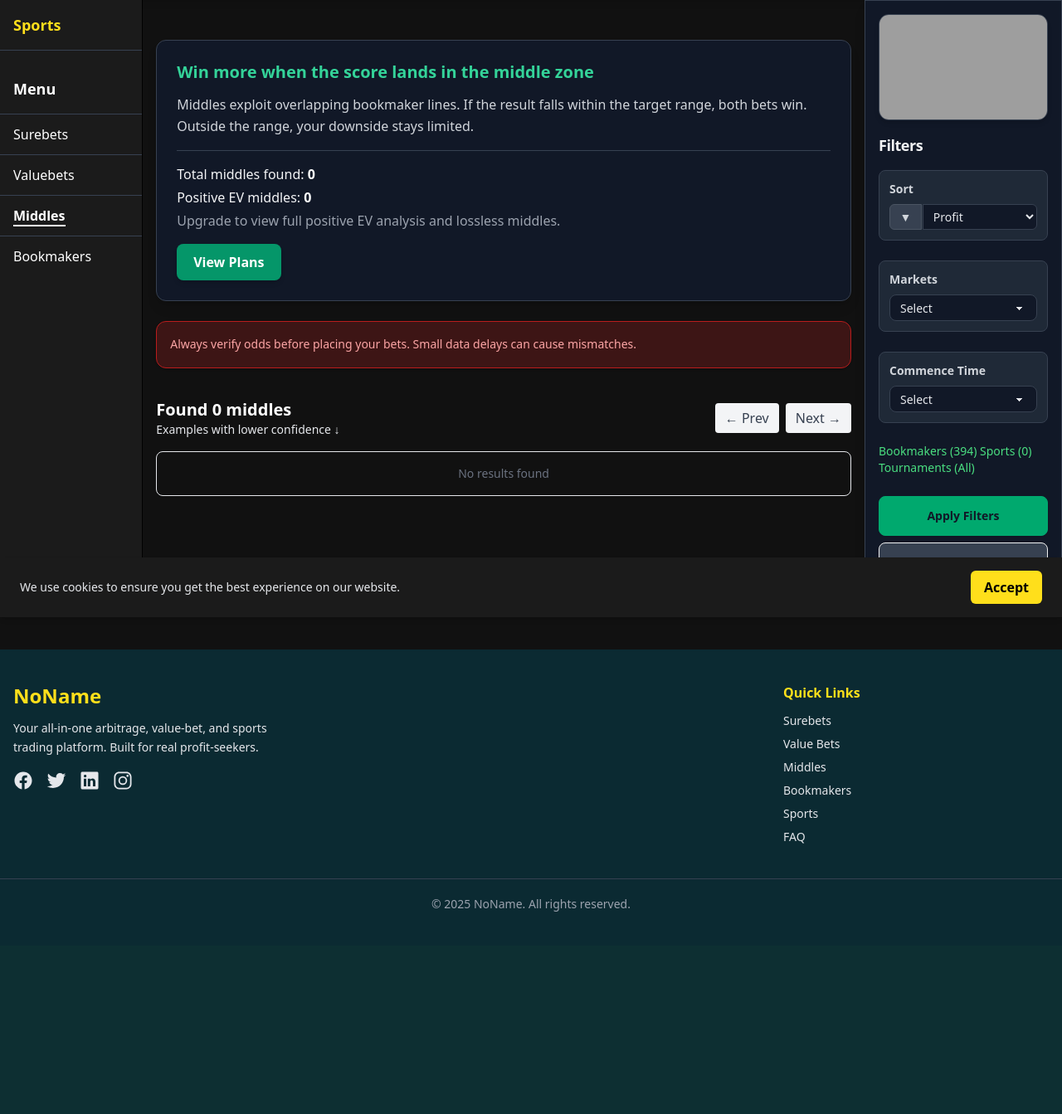
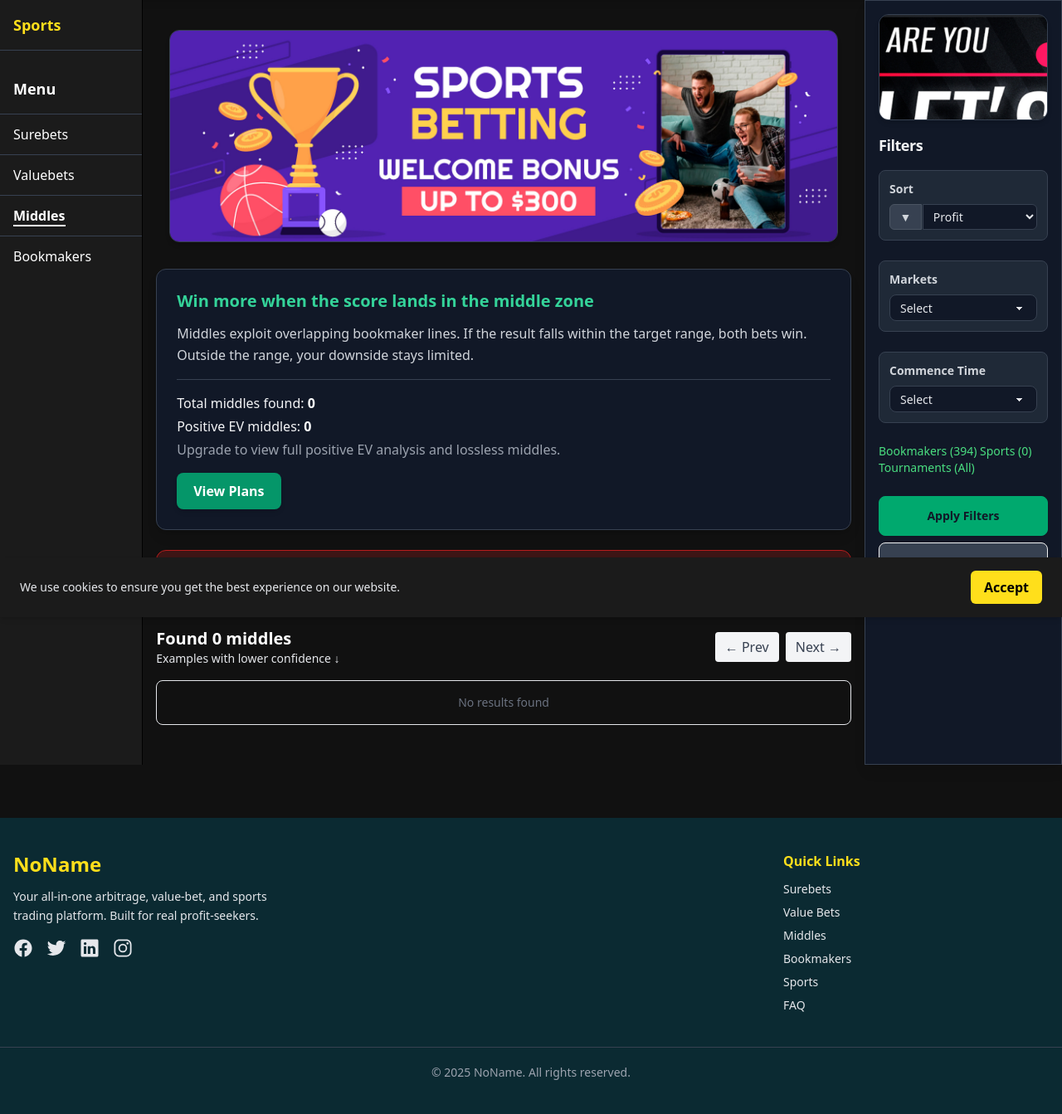
Before and after one commit to manzub/sportsarb, a Flask app: page /middles in a window 1280 px wide. Shown: the part 56-1399 px from the top of the page at 83% size. Before the commit the page ends 1155 px from the top, so only its background shows below. Run offline with Flask 3, Linux system fonts and the light colour scheme; data that the repository does not hold is empty; some libraries are stand-ins or nearby versions; grey boxes are pictures that could not be loaded.

Commit message:
added banners

```diff
--- a/app/routes/api.py
+++ b/app/routes/api.py
@@ -89,7 +89,6 @@ def get_surebets():
     raw_data = redis.get(latest)
     # if free user show only cutoff, get config
     profit_margin_cutoff = float(get_config_by_name('free_plan_cutoff'))
-    print(profit_margin_cutoff)
     if current_user.is_authenticated and current_user.current_plan:
       profit_margin_cutoff = None
     data = sort_surebet_data(raw_data, cutoff=profit_margin_cutoff)
--- a/app/templates/middles.html
+++ b/app/templates/middles.html
@@ -1,8 +1,11 @@
 {% extends 'base.html' %}
 
 {% block content %}
-<div id="page-meta" data-mode="middles" class="w-full max-w-7xl mx-auto py-12 px-4">
+<div id="page-meta" data-mode="middles" class="w-full max-w-7xl mx-auto pt-5 pb-12 px-4">
 
+  <div class="mb-4 p-4">
+    <img src="/static/img/banner-2.jpg" class="w-full h-64 object-cover rounded-xl shadow-md border border-gray-700">
+  </div>
   <!-- Jumbo card -->
   <div class="w-full bg-gray-900 text-gray-100 rounded-xl border border-gray-700 p-6 mb-6 shadow-lg">
 
--- a/app/templates/partials/sidebar.html
+++ b/app/templates/partials/sidebar.html
@@ -2,7 +2,7 @@
 
   <!-- Banner -->
   <div class="mb-4">
-    <img src="/static/images/sidebar-banner-2.jpg"
+    <img src="/static/img/sidebar-banner-2.jpg"
       class="w-full h-32 object-cover rounded-xl shadow-md border border-gray-700">
   </div>
 
--- a/app/templates/surebets.html
+++ b/app/templates/surebets.html
@@ -51,6 +51,10 @@
       </p>
     </div>
   </section>
+
+  <div class="mb-4 p-4">
+    <img src="/static/img/banner-1.jpg" class="w-full h-32 object-cover rounded-xl shadow-md border border-gray-700">
+  </div>
 
   <!-- TABLE SECTION -->
   <section class="max-w-7xl mx-auto px-4 mt-12">
--- a/app/templates/valuebets.html
+++ b/app/templates/valuebets.html
@@ -3,6 +3,12 @@
 {% block content %}
 <div id="page-meta" data-mode="valuebets"
   class="card bg-gray-900 text-gray-200 border border-gray-800 rounded-xl shadow-lg">
+
+  <div class="mb-4 p-4">
+    <img src="/static/img/banner-1.jpg" class="w-full h-64 object-cover rounded-xl shadow-md border border-gray-700">
+  </div>
+
+
   <div class="card-body p-0">
 
     <!-- HEADER -->
```
Also changed, not shown: app/static/img/banner-1.jpg (added), app/static/img/banner-2.jpg (added), app/static/img/sidebar-banner-2.jpg (added), 2 other files.
